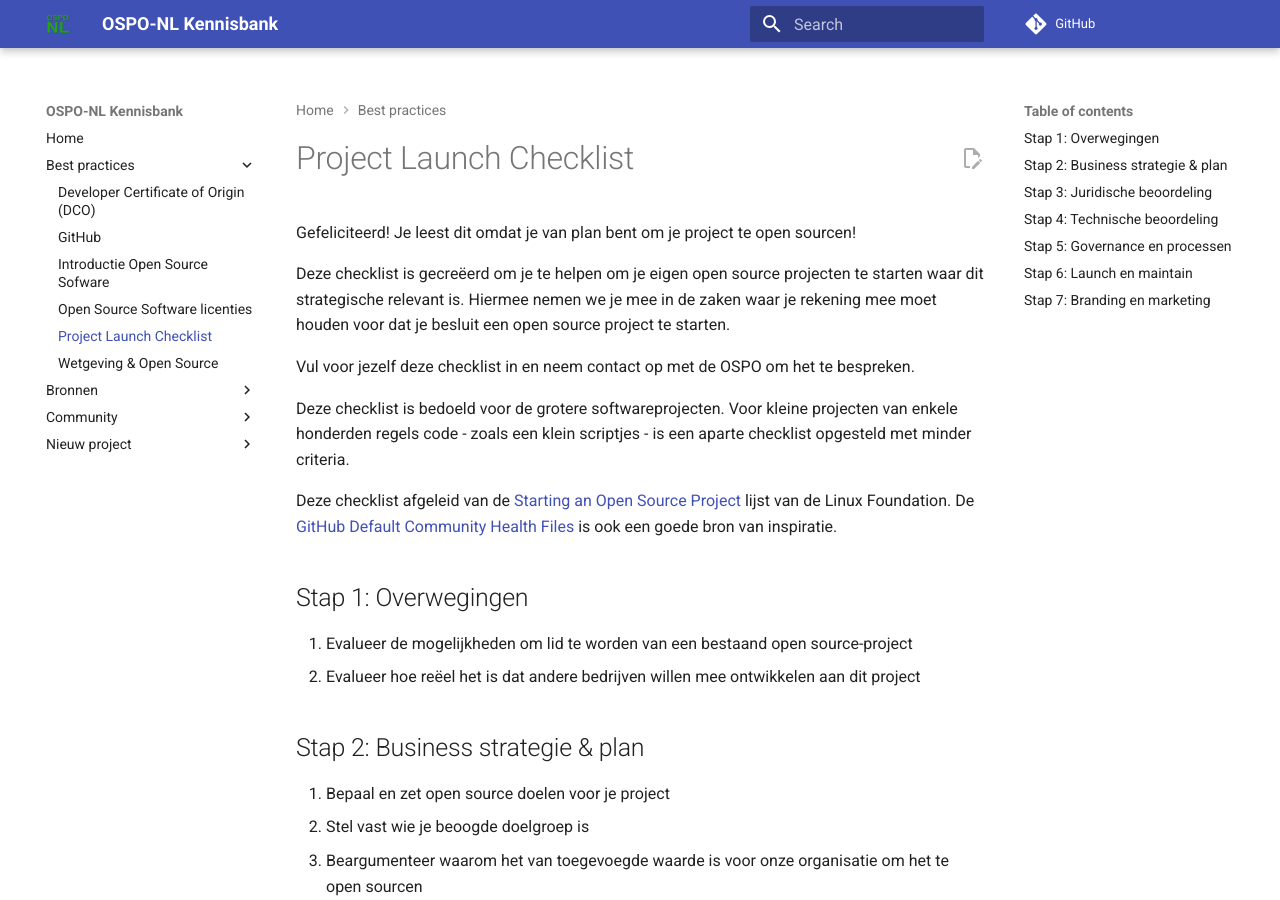
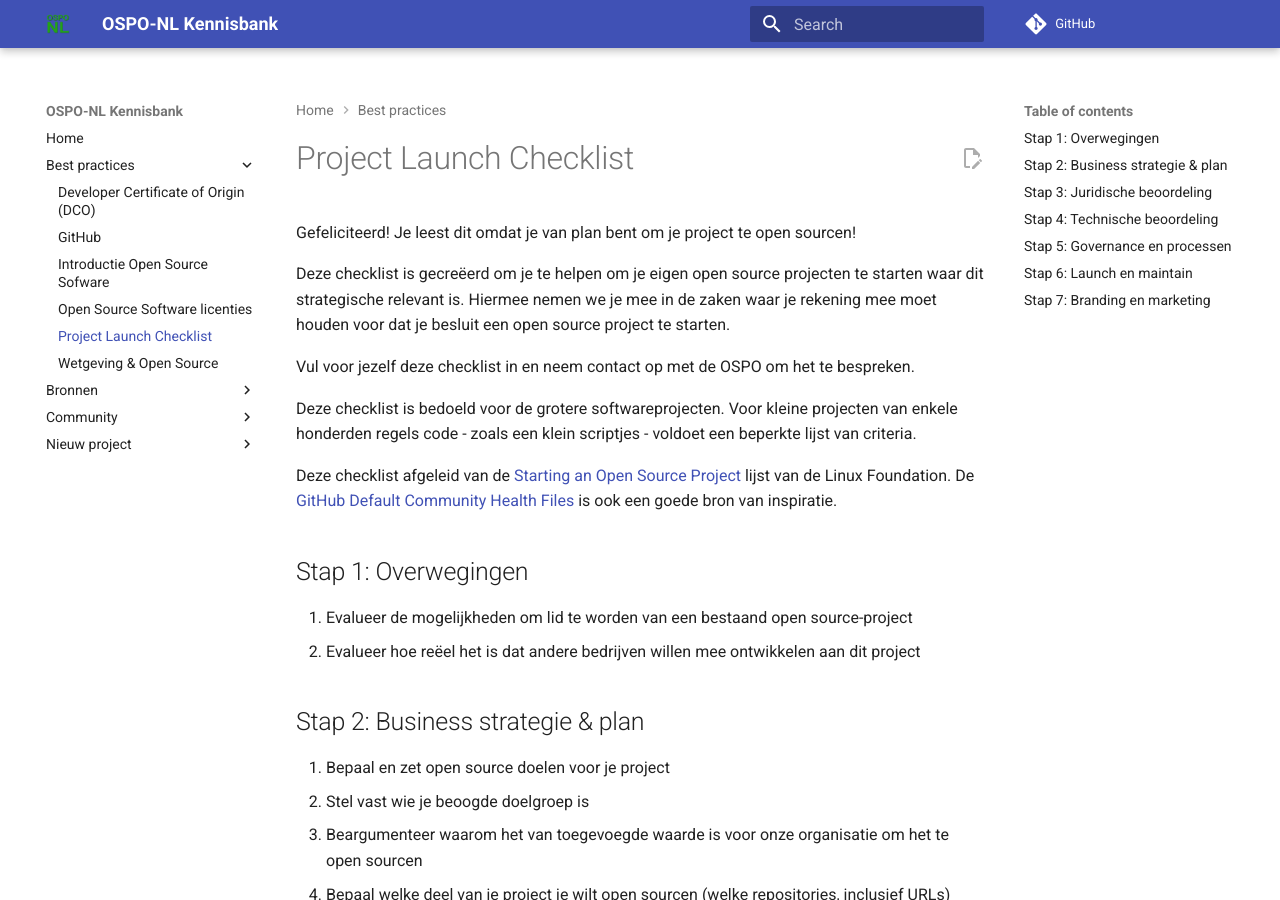
Before and after one commit to ospo-nl/kennisbank, an MkDocs documentation site: the page built from docs/best-practices/project-launch-checklist.md, in a window 1280 px wide and 900 px high. Built offline with MkDocs 1.6.1 and Material for MkDocs 9.7.7, drawn with Linux system fonts in a browser that asks for light colours; comment, search, counter and statistics services are not loaded.

Commit message:
kleine projecten kunnen met beperkte lijst af
Co-authored-by: Nico Rikken <nico.rikken@alliander.com>
Signed-off-by: Marc van Andel <2315396+marcvanandel@users.noreply.github.com>

```diff
--- a/docs/best-practices/project-launch-checklist.md
+++ b/docs/best-practices/project-launch-checklist.md
@@ -9,8 +9,7 @@
 Vul voor jezelf deze checklist in en neem contact op met de OSPO om het te bespreken.
 
 Deze checklist is bedoeld voor de grotere softwareprojecten. Voor kleine projecten van enkele
-honderden regels code - zoals een klein scriptjes - is een aparte checklist opgesteld met minder
-criteria.
+honderden regels code - zoals een klein scriptjes - voldoet een beperkte lijst van criteria.
 
 Deze checklist afgeleid van de [Starting an Open Source
 Project](https://www.linuxfoundation.org/resources/open-source-guides/starting-an-open-source-project)
```
